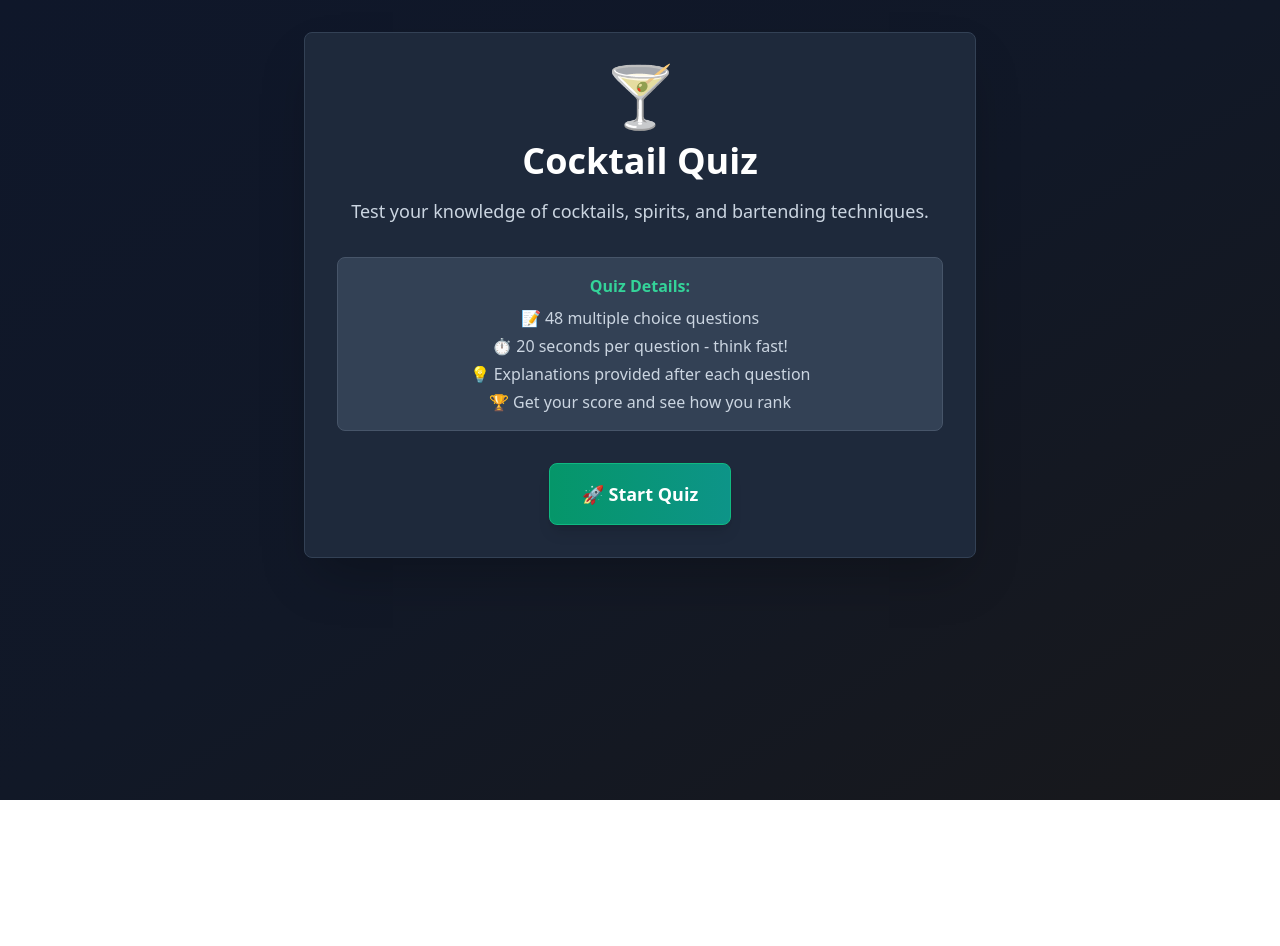
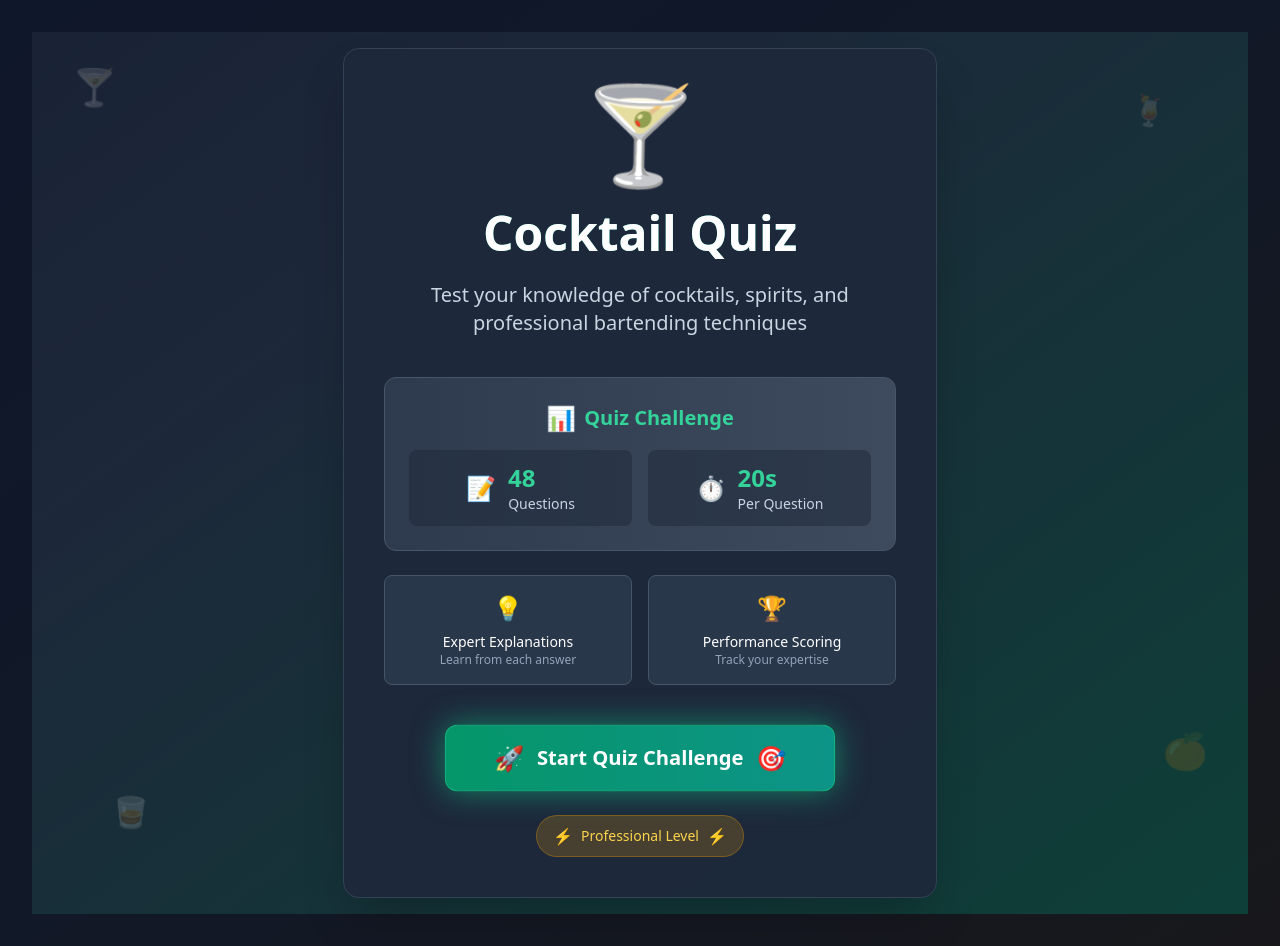
Before and after one commit to HelderBalbino/cocktail-quiz, a React (Vite) app: page / in a window 1280 px wide. Before the commit the page ends 800 px from the top, so only its background shows below. Built offline with nearby package versions, Linux system fonts and the light colour scheme.

Commit message:
Enhance StartScreen component with animated content display and improved quiz details layout

```diff
--- a/src/components/StartScreen.tsx
+++ b/src/components/StartScreen.tsx
@@ -1,4 +1,4 @@
-import React from 'react';
+import React, { useEffect, useState } from 'react';
 
 interface StartScreenProps {
 	onStart: () => void;
@@ -9,41 +9,182 @@ const StartScreen: React.FC<StartScreenProps> = ({
 	onStart,
 	totalQuestions,
 }) => {
+	const [showContent, setShowContent] = useState(false);
+	const [questionCount, setQuestionCount] = useState(0);
+
+	useEffect(() => {
+		// Show content after a brief delay
+		const timer = setTimeout(() => setShowContent(true), 200);
+
+		// Animate question counter
+		const countTimer = setTimeout(() => {
+			let current = 0;
+			const increment = Math.ceil(totalQuestions / 20);
+			const counter = setInterval(() => {
+				current += increment;
+				if (current >= totalQuestions) {
+					current = totalQuestions;
+					clearInterval(counter);
+				}
+				setQuestionCount(current);
+			}, 50);
+		}, 1000);
+
+		return () => {
+			clearTimeout(timer);
+			clearTimeout(countTimer);
+		};
+	}, [totalQuestions]);
+
 	return (
-		<div className='bg-slate-800 border border-slate-700 rounded-lg shadow-2xl p-4 sm:p-6 lg:p-8 max-w-2xl mx-auto text-center'>
-			<div className='mb-6 sm:mb-8'>
-				<div className='text-4xl sm:text-5xl lg:text-6xl mb-3 sm:mb-4'>
+		<div className='relative min-h-screen flex items-center justify-center p-4'>
+			{/* Animated background overlay */}
+			<div className='absolute inset-0 bg-gradient-to-br from-slate-900 via-slate-800 to-emerald-900 animate-gradient opacity-90'></div>
+
+			{/* Floating cocktail decorations */}
+			<div className='absolute top-10 left-10 text-4xl animate-float opacity-20'>
 				🍸
 			</div>
-				<h1 className='text-2xl sm:text-3xl lg:text-4xl font-bold text-white mb-3 sm:mb-4'>
+			<div
+				className='absolute top-20 right-20 text-3xl animate-float opacity-15'
+				style={{ animationDelay: '1s' }}
+			>
+				🍹
+			</div>
+			<div
+				className='absolute bottom-20 left-20 text-3xl animate-float opacity-20'
+				style={{ animationDelay: '2s' }}
+			>
+				🥃
+			</div>
+			<div
+				className='absolute bottom-32 right-10 text-4xl animate-float opacity-15'
+				style={{ animationDelay: '0.5s' }}
+			>
+				🍊
+			</div>
+
+			<div
+				className={`relative bg-slate-800/95 border border-slate-700 rounded-2xl shadow-2xl backdrop-blur-sm p-6 sm:p-8 lg:p-10 max-w-2xl mx-auto text-center transition-all duration-1000 ${
+					showContent ? 'animate-bounce-in' : 'opacity-0'
+				}`}
+			>
+				{/* Header Section */}
+				<div
+					className={`mb-8 sm:mb-10 ${
+						showContent ? 'animate-fade-in-up' : 'opacity-0'
+					}`}
+				>
+					<div className='text-6xl sm:text-7xl lg:text-8xl mb-4 sm:mb-6 animate-float'>
+						🍸
+					</div>
+					<h1 className='text-3xl sm:text-4xl lg:text-5xl font-bold text-white mb-4 sm:mb-6 bg-gradient-to-r from-emerald-400 to-teal-400 bg-clip-text text-transparent'>
 						Cocktail Quiz
 					</h1>
-				<p className='text-slate-300 text-base sm:text-lg leading-relaxed px-2'>
-					Test your knowledge of cocktails, spirits, and bartending
-					techniques.
+					<p className='text-slate-300 text-lg sm:text-xl leading-relaxed px-2 max-w-lg mx-auto'>
+						Test your knowledge of cocktails, spirits, and
+						professional bartending techniques
 					</p>
 				</div>
 
-			<div className='mb-6 sm:mb-8 space-y-4'>
-				<div className='bg-slate-700 border border-slate-600 p-3 sm:p-4 rounded-lg'>
-					<h3 className='font-semibold text-emerald-400 mb-2 text-sm sm:text-base'>
-						Quiz Details:
+				{/* Quiz Details Section */}
+				<div
+					className={`mb-8 sm:mb-10 space-y-6 ${
+						showContent ? 'animate-slide-in-left' : 'opacity-0'
+					}`}
+					style={{ animationDelay: '0.3s' }}
+				>
+					<div className='bg-gradient-to-r from-slate-700/80 to-slate-600/80 border border-slate-600 p-4 sm:p-6 rounded-xl backdrop-blur-sm'>
+						<h3 className='font-bold text-emerald-400 mb-4 text-lg sm:text-xl flex items-center justify-center gap-2'>
+							<span className='text-2xl'>📊</span>
+							Quiz Challenge
 						</h3>
-					<ul className='text-slate-300 space-y-1 text-sm sm:text-base'>
-						<li>📝 {totalQuestions} multiple choice questions</li>
-						<li>⏱️ 20 seconds per question - think fast!</li>
-						<li>💡 Explanations provided after each question</li>
-						<li>🏆 Get your score and see how you rank</li>
-					</ul>
+						<div className='grid grid-cols-1 sm:grid-cols-2 gap-4 text-slate-300'>
+							<div className='flex items-center justify-center gap-3 p-3 bg-slate-800/50 rounded-lg'>
+								<span className='text-2xl'>📝</span>
+								<div className='text-left'>
+									<div className='font-semibold text-emerald-400 text-2xl animate-number-count'>
+										{questionCount}
+									</div>
+									<div className='text-sm'>Questions</div>
+								</div>
+							</div>
+							<div className='flex items-center justify-center gap-3 p-3 bg-slate-800/50 rounded-lg'>
+								<span className='text-2xl'>⏱️</span>
+								<div className='text-left'>
+									<div className='font-semibold text-emerald-400 text-2xl'>
+										20s
+									</div>
+									<div className='text-sm'>Per Question</div>
+								</div>
+							</div>
 						</div>
 					</div>
 
+					{/* Features List */}
+					<div
+						className={`grid grid-cols-1 sm:grid-cols-2 gap-4 ${
+							showContent ? 'animate-slide-in-right' : 'opacity-0'
+						}`}
+						style={{ animationDelay: '0.6s' }}
+					>
+						<div className='bg-slate-700/60 border border-slate-600 p-4 rounded-lg backdrop-blur-sm'>
+							<div className='text-2xl mb-2'>💡</div>
+							<div className='text-sm font-medium text-white'>
+								Expert Explanations
+							</div>
+							<div className='text-xs text-slate-400'>
+								Learn from each answer
+							</div>
+						</div>
+						<div className='bg-slate-700/60 border border-slate-600 p-4 rounded-lg backdrop-blur-sm'>
+							<div className='text-2xl mb-2'>🏆</div>
+							<div className='text-sm font-medium text-white'>
+								Performance Scoring
+							</div>
+							<div className='text-xs text-slate-400'>
+								Track your expertise
+							</div>
+						</div>
+					</div>
+				</div>
+
+				{/* Start Button */}
+				<div
+					className={`${
+						showContent ? 'animate-fade-in-up' : 'opacity-0'
+					}`}
+					style={{ animationDelay: '0.9s' }}
+				>
 					<button
 						onClick={onStart}
-				className='bg-gradient-to-r from-emerald-600 to-teal-600 text-white font-semibold py-4 px-6 sm:px-8 rounded-lg text-base sm:text-lg hover:from-emerald-700 hover:to-teal-700 transition-all duration-200 transform hover:scale-105 shadow-lg w-full sm:w-auto min-h-[48px] touch-manipulation border border-emerald-500'
+						className='bg-gradient-to-r from-emerald-600 to-teal-600 text-white font-bold py-4 px-8 sm:px-12 rounded-xl text-lg sm:text-xl hover:from-emerald-700 hover:to-teal-700 transition-all duration-300 transform hover:scale-105 shadow-xl w-full sm:w-auto min-h-[56px] touch-manipulation border border-emerald-500 animate-pulse-glow relative overflow-hidden group'
 					>
-				🚀 Start Quiz
+						<span className='relative z-10 flex items-center justify-center gap-3'>
+							<span className='text-2xl'>🚀</span>
+							Start Quiz Challenge
+							<span className='text-2xl'>🎯</span>
+						</span>
+						<div className='absolute inset-0 bg-gradient-to-r from-emerald-500 to-teal-500 opacity-0 group-hover:opacity-20 transition-opacity duration-300'></div>
 					</button>
+				</div>
+
+				{/* Difficulty indicator */}
+				<div
+					className={`mt-6 text-center ${
+						showContent ? 'animate-fade-in-up' : 'opacity-0'
+					}`}
+					style={{ animationDelay: '1.2s' }}
+				>
+					<div className='inline-flex items-center gap-2 bg-amber-500/20 border border-amber-500/30 px-4 py-2 rounded-full'>
+						<span className='text-amber-400'>⚡</span>
+						<span className='text-amber-300 text-sm font-medium'>
+							Professional Level
+						</span>
+						<span className='text-amber-400'>⚡</span>
+					</div>
+				</div>
+			</div>
 		</div>
 	);
 };
```
Lines whose indentation alone changed are shown as unchanged.
